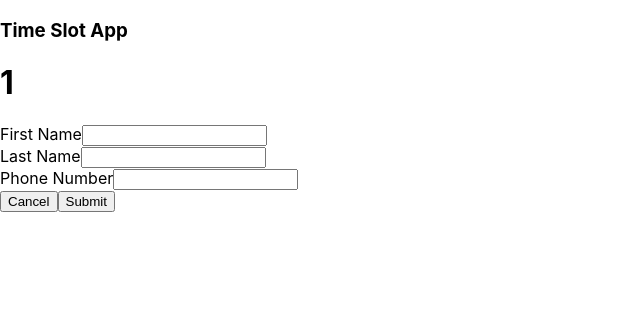
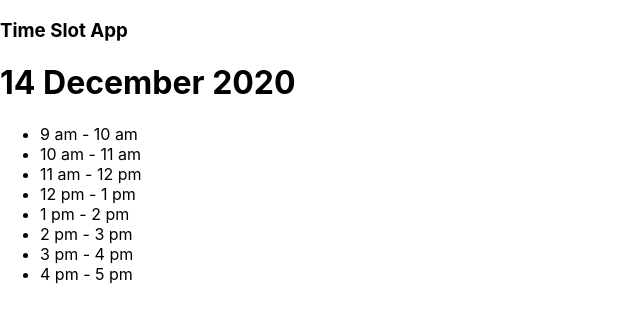
Before and after one commit to sruthi-98/Time-Slot-App, a React (Create React App) app: page /form/1 in a window 1280 px wide. Shown: the top 322 px of the page, without its empty margins (0-640 px from the left). Built offline with nearby package versions, Linux system fonts and the light colour scheme.

Commit message:
Add date parameter to route

```diff
--- a/src/App.js
+++ b/src/App.js
@@ -9,7 +9,7 @@
     <Router>
       <div className="App">
         <Switch>
-          <Route path='/form/:slot'>
+          <Route path='/form/:date/:slot'>
             <Header />
             <Form />
           </Route>
```
